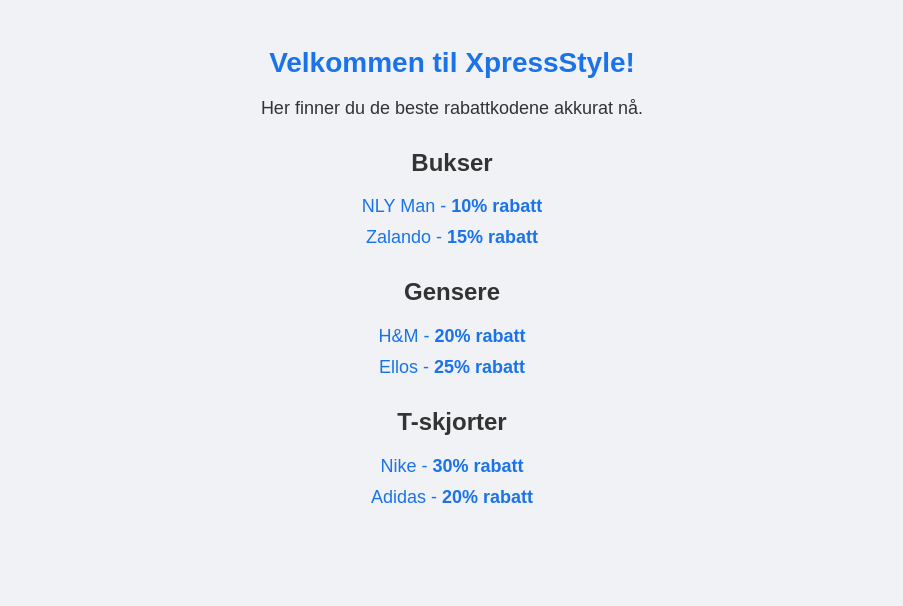
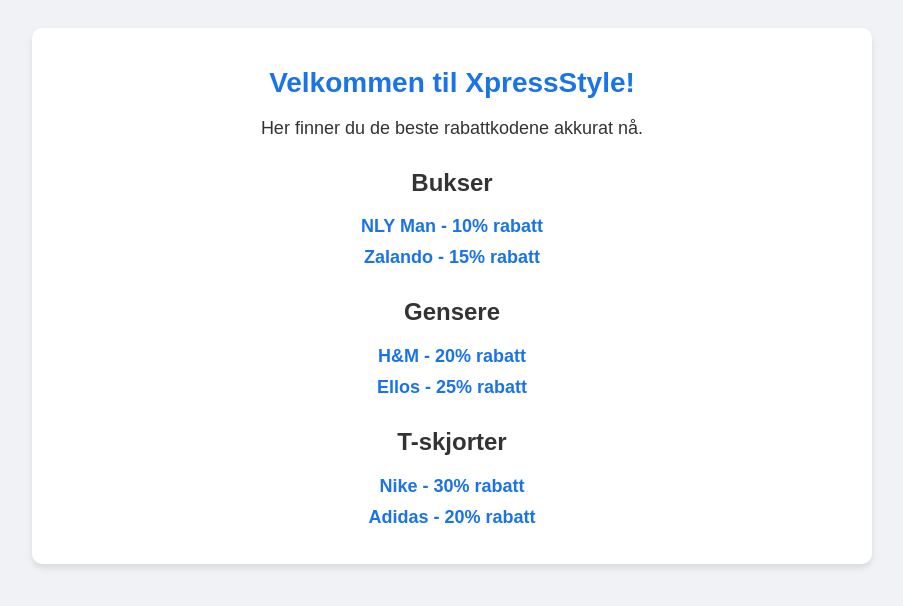
Before and after one commit to Mstensnes/Xpressstyle, a Next.js app: page / in a window 1280 px wide. Shown: the top 606 px of the page, without its empty margins (188-1091 px from the left). Built offline with nearby package versions, Linux system fonts and the light colour scheme.

Commit message:
Update3 global.css

```diff
--- a/styles/global.css
+++ b/styles/global.css
@@ -24,6 +24,10 @@
 .container {
   max-width: 800px;
   margin: 0 auto;
+  background: white;
+  padding: 20px;
+  border-radius: 10px;
+  box-shadow: 0px 4px 6px rgba(0, 0, 0, 0.1);
 }
 
 ul {
@@ -33,6 +37,7 @@
 a {
   text-decoration: none;
   color: #1a73e8;
+  font-weight: bold;
 }
 
 a:hover {
```
